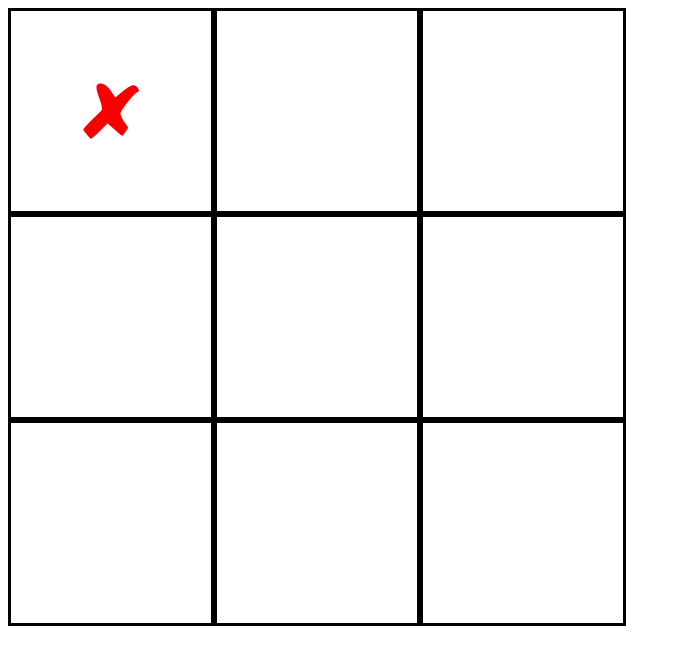
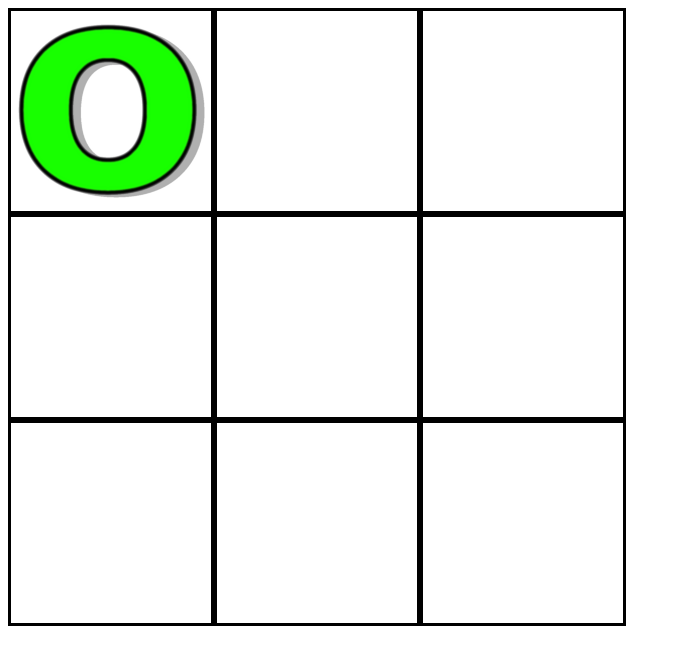
Before and after one commit to mattb5/ttt, a plain HTML site: page index.html in a window 1280 px wide. Both pictures are taken after a click on the element 111 px from the left and 111 px from the top of the page. Shown: the whole page, without its empty margins (0-681 px from the left). Drawn offline with nearby package versions, Linux system fonts and the light colour scheme.

Commit message:
second commit - some event handlers working
some event handler working, other not

```diff
--- a/script.js
+++ b/script.js
@@ -1,10 +1,44 @@
-// console.log("konichiwa bitches");
-
-$( document ).ready(function() {
+'use strict';
 
 
-	$("#divOne").click(function(){
-    	$(this).addClass("xBox");
-    	//$(this).hide();
-    	});
+	$( document ).ready(function() {
+
+	var counter = 1;
+
+	if (counter % 2 == 0)
+
+	{
+		$("#divOne").click(function(){
+	    	$(this).addClass("xBox");
+	    	counter++;
+	    	console.log(counter + " this is the counter ");
+	    	});
+
+
+		$("#divTwo").click(function(){
+	    	$(this).addClass("xBox");
+	    	counter++;
+	    	console.log(counter + " this is the counter ");
+	    	});
+	}
+
+
+	else
+
+
+	{
+		$("#divOne").click(function(){
+	    	$(this).addClass("oBox");
+	    	counter++;
+	    	console.log(counter + " this is the counter ");
+	    	});
+
+
+		$("#divTwo").click(function(){
+	    	$(this).addClass("oBox");
+	    	counter++;
+	    	console.log(counter + " this is the counter ");
+	    	});
+	}
+
 	});
--- a/style.css
+++ b/style.css
@@ -20,3 +20,9 @@ div {
 	background-repeat: no-repeat;
 	background-position: center;
 }
+
+.oBox{
+	background-image: url(o.png);
+	background-repeat: no-repeat;
+	background-position: center;
+}
```
Also changed, not shown: o.png (added).
